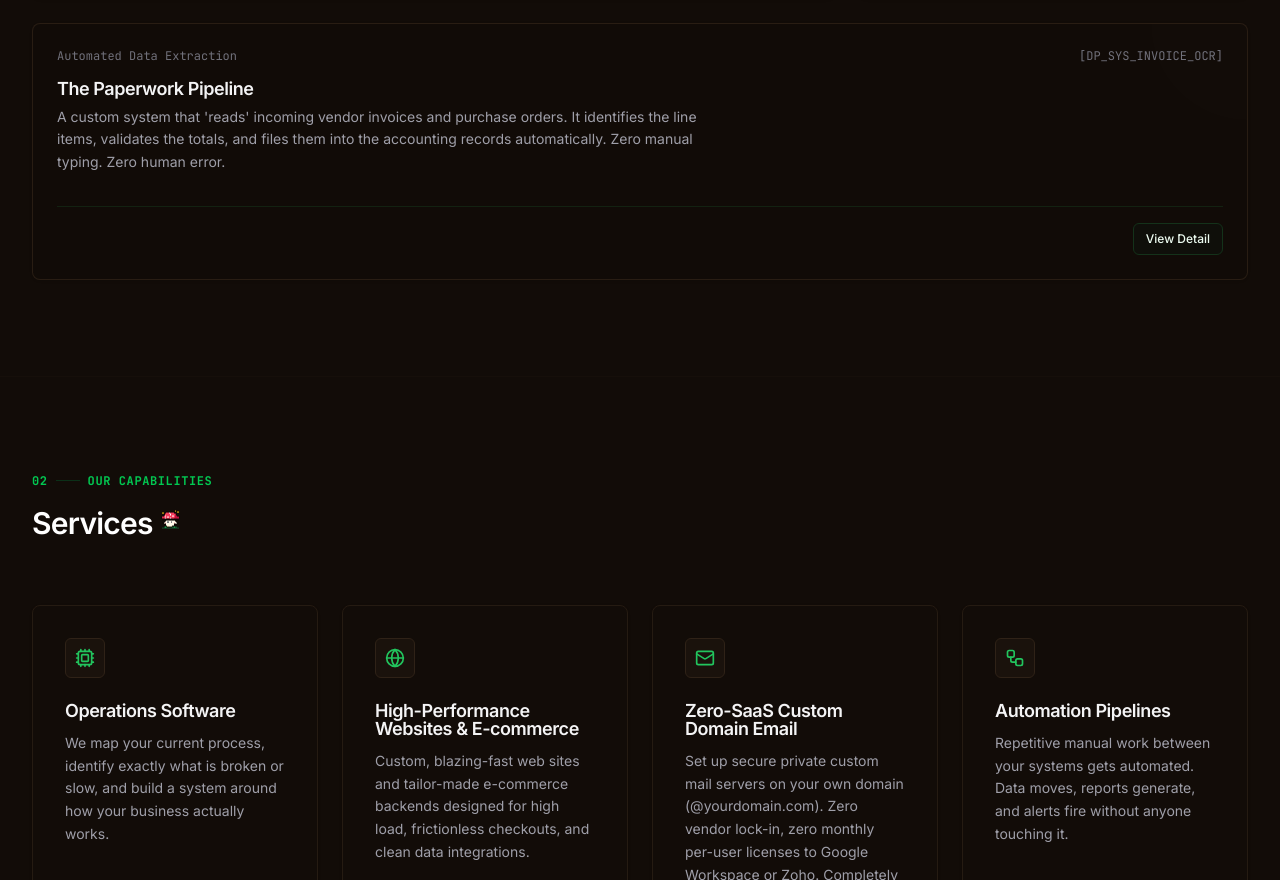
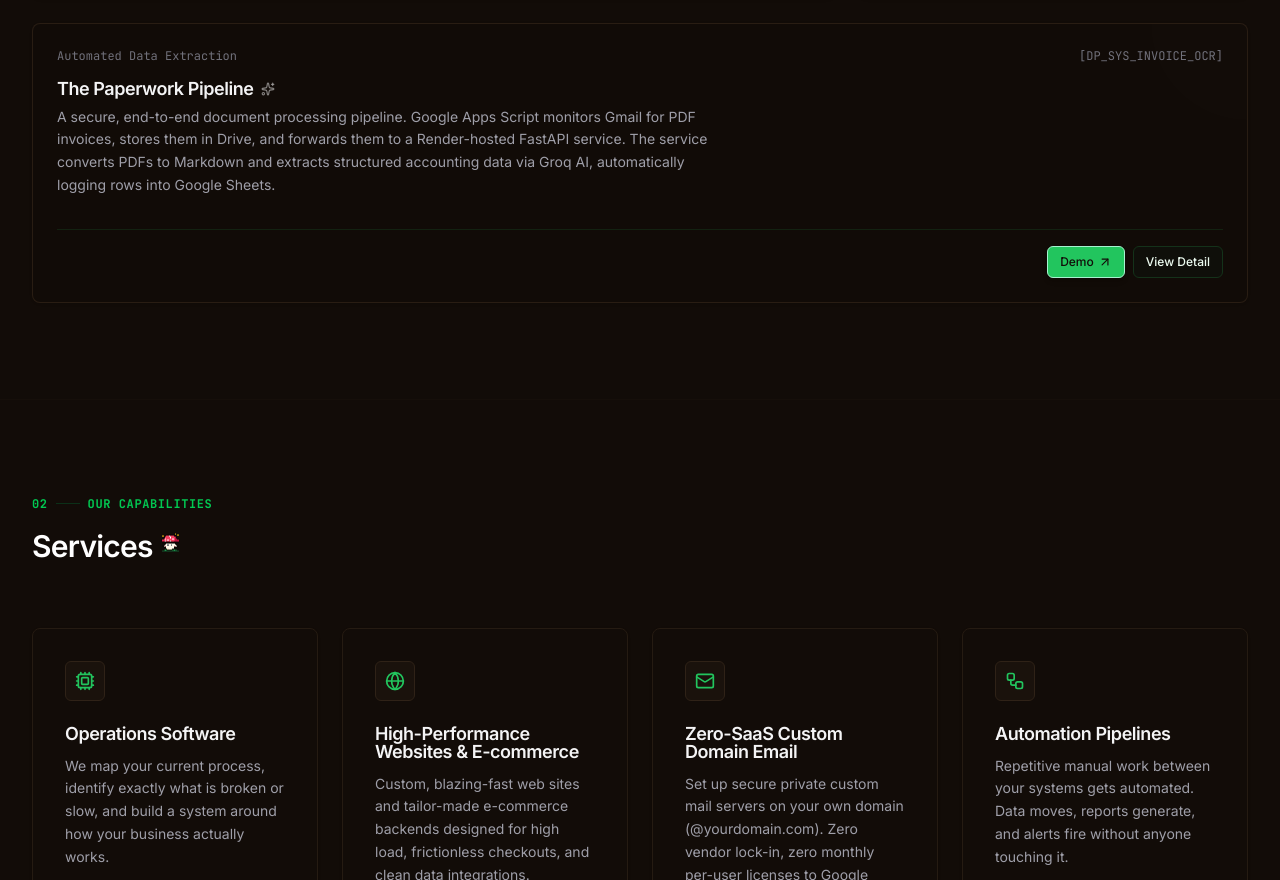
Before and after one commit to sadaf953/deeproot_systems, a React (Vite) app: page / in a window 1280 px wide. Shown: the part 1348-2228 px from the top of the page. Built offline with nearby package versions, Linux system fonts and the light colour scheme.

Commit message:
Update Paperwork Pipeline (invoice_ocr) details and add live demo URL

```diff
--- a/src/App.tsx
+++ b/src/App.tsx
@@ -41,11 +41,11 @@ const PROJECTS = [
     id: "invoice_ocr",
     title: "The Paperwork Pipeline",
     category: "Automated Data Extraction",
-    description: "A custom system that 'reads' incoming vendor invoices and purchase orders. It identifies the line items, validates the totals, and files them into the accounting records automatically. Zero manual typing. Zero human error.",
-    badges: ["Extraction Engine", "OCR", "Pydantic", "FastAPI"],
+    description: "A secure, end-to-end document processing pipeline. Google Apps Script monitors Gmail for PDF invoices, stores them in Drive, and forwards them to a Render-hosted FastAPI service. The service converts PDFs to Markdown and extracts structured accounting data via Groq AI, automatically logging rows into Google Sheets.",
+    badges: ["FastAPI", "Groq AI", "PyMuPDF", "Google Sheets API", "Apps Script"],
     gridSpan: "md:col-span-3",
-    hasDemo: false,
-    demoUrl: null
+    hasDemo: true,
+    demoUrl: "https://invoice-automater.onrender.com"
   }
 ];
 
--- a/src/components/SeriousProjectsView.tsx
+++ b/src/components/SeriousProjectsView.tsx
@@ -117,35 +117,44 @@ const DETAIL_PROJECTS: ProjectDetails[] = [
     id: "invoice_ocr",
     title: "The Paperwork Pipeline",
     category: "Automated Data Extraction",
-    badges: ["Extraction Engine", "OCR", "Pydantic", "FastAPI"],
-    demoUrl: null,
-    problem: "Accounts receivable spent over 12 hours a week manually entering values from complex PDF vendor invoices containing hundreds of distinct hardware parts, matching rates, and billing entities.",
-    solution: "A custom system that 'reads' incoming vendor invoices and purchase orders. It identifies the line items, validates the totals, and files them into the accounting records automatically. Zero manual typing. Zero human error.",
+    badges: ["FastAPI", "Groq AI", "PyMuPDF", "Google Sheets API", "Apps Script"],
+    demoUrl: "https://invoice-automater.onrender.com",
+    problem: "Accounts receivable spent over 12 hours a week manually downloading, reviewing, and typing values from complex PDF vendor invoices containing raw hardware parts lists, taxes, and billing entities.",
+    solution: "An end-to-end automated pipeline. An email watcher forwards PDF attachments to a FastAPI service on Render. The service converts PDFs to Markdown using PyMuPDF, extracts clean structured JSON via a Groq LLM (llama-3.1-8b-instant), and appends it directly to a Google Sheet.",
     architecture: [
-      "Extractor module: Advanced PDF pixel segment parser pulling tables dynamically",
-      "Validation layer: Strict Pydantic models analyzing currency totals against aggregated rows",
-      "Database bridge: Automatically hooks into double-entry accounting software"
+      "Email Watcher: Google Apps Script detects incoming vendor invoice PDFs in Gmail",
+      "Storage Bridge: Saves PDFs to a secure Google Drive folder and indexes metadata",
+      "API Service: FastAPI backend deployed on Render receives and orchestrates documents",
+      "Converter: Converts PDF structure to Markdown using PyMuPDF",
+      "Extraction: Groq LLM (llama-3.1-8b-instant) extracts structured data",
+      "Sheets Sync: Appends validated invoice rows directly to Google Sheets via gspread"
     ],
     metrics: [
-      "Saves an average of 12 worker hours per week",
-      "Key extraction accuracy score: 99.4%",
-      "Invoice processing latency: Under 3.5 seconds"
+      "Saves manual entry time by: 12+ worker hours/week",
+      "Key extraction accuracy score: 99.4% with auto decimal/comma cleansing",
+      "End-to-end processing pipeline: Fully automated under 5 seconds"
     ],
     technicalSpecs: [
-      { label: "Extraction Framework", value: "Python Custom Segmenter" },
-      { label: "Output Format", value: "JSON / SQLite Sync" },
-      { label: "Host Requirement", value: "Postgres Storage" }
+      { label: "Hosting", value: "FastAPI / Render Hosting" },
+      { label: "Extraction Engine", value: "Groq (llama-3.1-8b-instant)" },
+      { label: "Document Parser", value: "PyMuPDF (Zero-Trace Converter)" },
+      { label: "Database / Sink", value: "Google Sheets / Drive Sync" }
     ],
     keyFeatures: [
       {
-        title: "Deterministic Parsing",
-        desc: "Strictly parses raw text vectors from layouts to bypass unstable third-party LLM pricing and hallucination rates.",
-        icon: Table
+        title: "Gmail & Drive Automation",
+        desc: "Monitors custom inbox channels, saves attachments, and updates ledger spreadsheets automatically.",
+        icon: Workflow
       },
       {
-        title: "Schema Verification",
-        desc: "Enforces standard field matching rules to alert accounts instantly if balance totals mismatch invoice rows.",
+        title: "Zero-Trace Privacy",
+        desc: "No permanent file storage — files are converted and parsed entirely in memory/temporary cache structures.",
         icon: ShieldCheck
+      },
+      {
+        title: "Google Sheets Sync",
+        desc: "Writes clean invoice metadata (Date, Vendor, Invoice No., Grand Total, Tax) directly to Google Sheets.",
+        icon: Table
       }
     ]
   }
```
